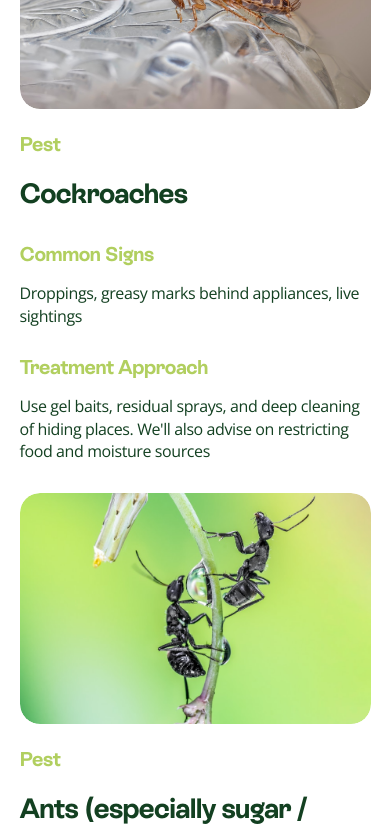
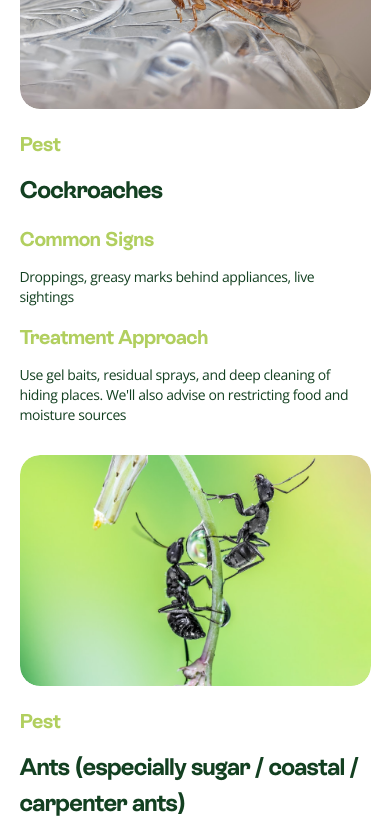
Before and after one commit to ashishmehra98/static-page-testing, a Next.js app: page /pests in a window 390 px wide. Shown: the part 920-1756 px from the top of the page. Built offline with nearby package versions, Linux system fonts and the light colour scheme.

Commit message:
update: font-scaling for rest pages

```diff
--- a/src/app/about-us/style.module.css
+++ b/src/app/about-us/style.module.css
@@ -34,10 +34,6 @@
 	padding-top: 45px;
 	width: initial;
 	flex: 0.85;
-}
-
-.pestExpertSection h2 {
-	font-size: 42px;
 }
 
 .pesticideInfo > div:nth-of-type(1) {
--- a/src/app/components/ContactFormFooter/ContactFormFooter.module.css
+++ b/src/app/components/ContactFormFooter/ContactFormFooter.module.css
@@ -150,5 +150,6 @@
 
 	.phoneCTA {
 		display: block;
+		margin-top: 24px;
 	}
 }
--- a/src/app/components/PestInfo/PestInfo.module.css
+++ b/src/app/components/PestInfo/PestInfo.module.css
@@ -96,6 +96,10 @@
 }
 
 @media screen and (max-width: 480px) {
+	.content {
+		gap: 20px;
+	}
+
 	.imageContainer {
 		width: 100%;
 		height: 231px;
--- a/src/app/components/PesticideInfoSection/PesticideInfoSection.module.css
+++ b/src/app/components/PesticideInfoSection/PesticideInfoSection.module.css
@@ -20,6 +20,7 @@
 		width: 90%;
 		margin: 0 auto;
 		text-align: center;
+		padding-right: 5%;
 	}
 
 	.headerSection h2 {
--- a/src/app/components/Process/Process.module.css
+++ b/src/app/components/Process/Process.module.css
@@ -176,6 +176,13 @@
 }
 
 @media screen and (max-width: 480px) {
+	.step {
+		gap: 20px;
+	}
+	.numberText {
+		font-size: var(--process-stepNumber-mb);
+	}
+
 	.stepTitle {
 		font-size: var(--process-stepTitle-mb);
 	}
--- a/src/app/components/ProcessCheckInfo/ProcessCheckInfo.module.css
+++ b/src/app/components/ProcessCheckInfo/ProcessCheckInfo.module.css
@@ -40,3 +40,18 @@
 	text-decoration: underline;
 	font-weight: bold;
 }
+
+@media screen and (max-width: 480px) {
+	.container {
+		gap: 12px;
+	}
+
+	.text {
+		font-size: var(--processCheckInfo-text-mb);
+	}
+
+	.iconContainer {
+		width: 24px;
+		height: 24px;
+	}
+}
--- a/src/app/globals.css
+++ b/src/app/globals.css
@@ -114,7 +114,7 @@
 	/* HeaderSection Component */
 	--headerSection-mainTitle-ds: 56px;
 	--headerSection-mainTitle-tb: 42px;
-	--headerSection-mainTitle-mb: 32px;
+	--headerSection-mainTitle-mb: 30px;
 	--headerSection-subtitle-ds: 18px;
 	--headerSection-subtitle-tb: 18px;
 	--headerSection-subtitle-mb: 14px;
@@ -146,11 +146,11 @@
 
 	/* LocalPestExpert Component */
 	--localPestExpert-description-ds: 20px;
-	--localPestExpert-infoText-ds: 22px;
+	--localPestExpert-infoText-ds: 18px;
 	--localPestExpert-mapPlaceholder-tb: 18px;
-	--localPestExpert-infoText-tb: 20px;
+	--localPestExpert-infoText-tb: 18px;
 	--localPestExpert-mapPlaceholder-mb: 16px;
-	--localPestExpert-infoText-mb: 18px;
+	--localPestExpert-infoText-mb: 16px;
 
 	/* MobileNavigation Component */
 	--mobileNavigation-navLink-ds: 18px;
@@ -172,19 +172,21 @@
 	/* PestInfo Component */
 	--pestInfo-tag-ds: 20px;
 	--pestInfo-pestName-ds: 36px;
-	--pestInfo-pestName-mb: 28px;
+	--pestInfo-pestName-mb: 24px;
 	--pestInfo-paragraph-ds: 20px;
-	--pestInfo-paragraph-mb: 16px;
+	--pestInfo-paragraph-mb: 14px;
 
 	/* Process Component */
 	--process-stepNumber-ds: 24px;
 	--process-stepTitle-ds: 28px;
 	--process-stepTitle-mb: 22px;
+	--process-stepNumber-mb: 20px;
 	--process-stepDescription-ds: 16px;
 	--process-stepDescription-mb: 14px;
 
 	/* ProcessCheckInfo Component */
 	--processCheckInfo-text-ds: 22px;
+	--processCheckInfo-text-mb: 16px;
 
 	/* RatingCard Component */
 	--ratingCard-name-ds: 18.133px;
@@ -236,6 +238,14 @@
 	--howWeWork-headerTitle-mb: 32px;
 	--howWeWork-infoTitle-mb: 22px;
 	--howWeWork-infoDescription-mb: 14px;
+
+	/* Pest Study Pages */
+	--pestStudy-infoItem-ds: 22px;
+	--pestStudy-infoItem-tb: 20px;
+	--pestStudy-infoItem-mb: 16px;
+	--pestStudy-infoItem-heading-ds: 20px;
+	--pestStudy-infoItem-heading-tb: 18px;
+	--pestStudy-infoItem-heading-mb: 14px;
 }
 
 @theme inline {
```
Also changed, not shown: src/app/components/AboutUsJumbotron/AboutUsJumbotron.module.css (+4 -4 lines), src/app/pest-study/style.module.css (+17 -3 lines), src/app/pests/[slug]/style.module.css (+34 -6 lines).
